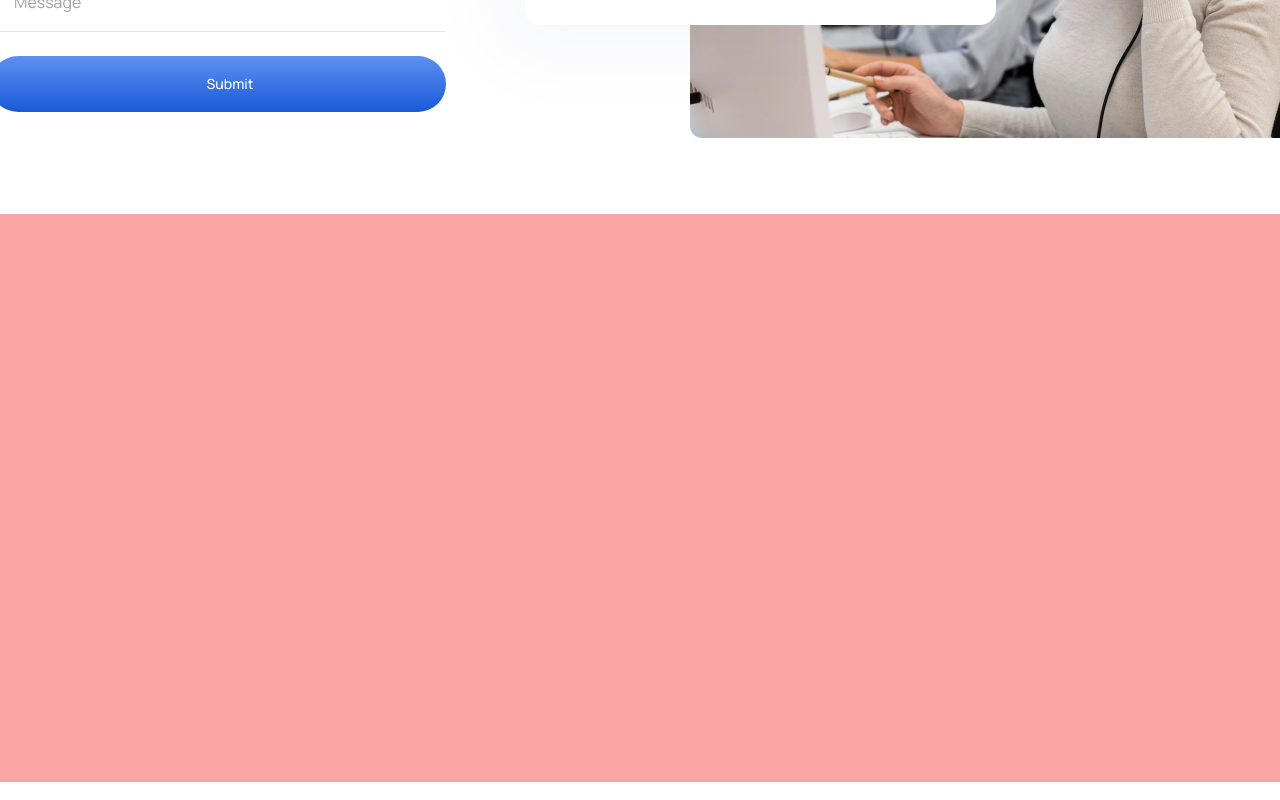
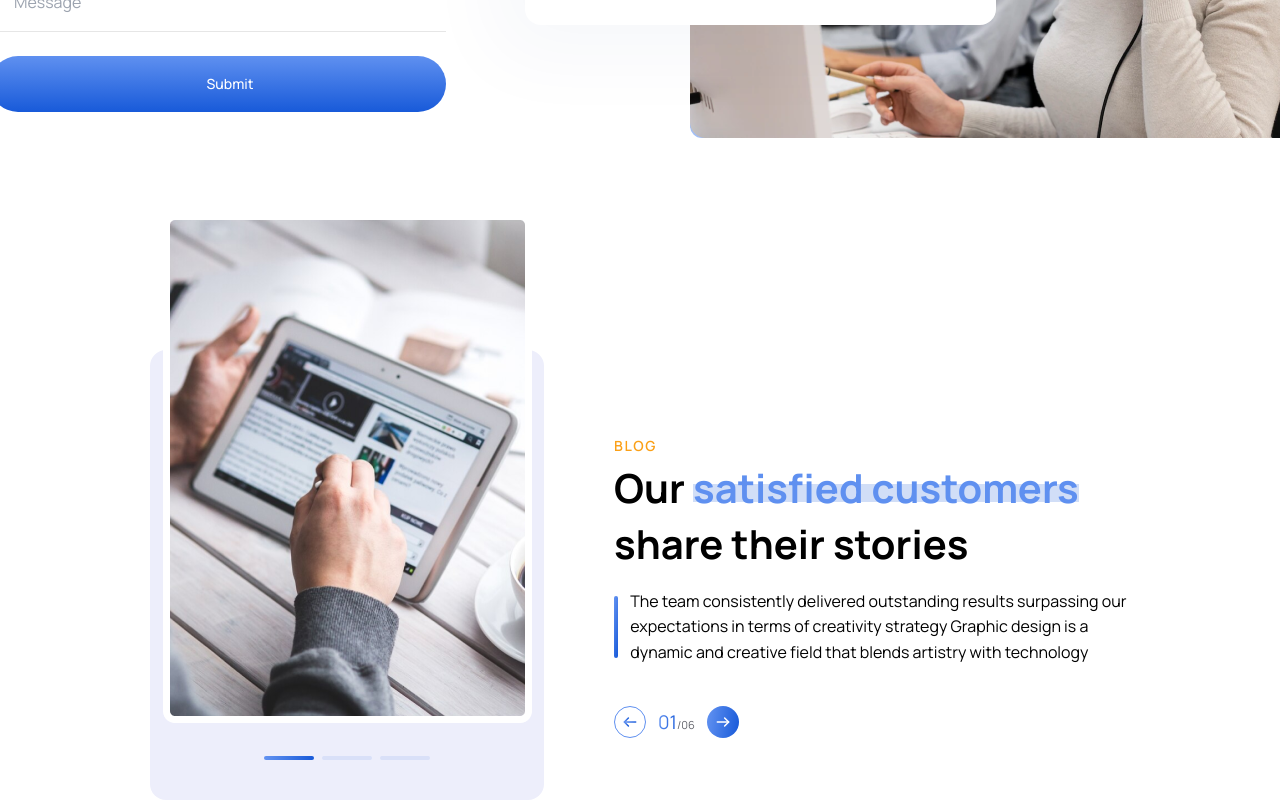
Before and after one commit to sakibsarkar/webWhiz-sakib, a Next.js app: page / in a window 1280 px wide. Shown: the part 3683-4483 px from the top of the page. Built offline with nearby package versions, Linux system fonts and the light colour scheme.

Commit message:
customer satisfiction section

```diff
--- a/src/components/sections/SatisfiedCustomer/SatisfiedCustomer.tsx
+++ b/src/components/sections/SatisfiedCustomer/SatisfiedCustomer.tsx
@@ -1,7 +1,44 @@
+import Image from "next/image";
+import { ArrowLeft } from "@/utils/icon/ArrowLeft";
+import { ArrowRight } from "@/utils/icon/ArrowRight";
+
 const SatisfiedCustomer = () => {
     return (
         <section className="mt-[76px]">
-            <div className="container spacing bg-red-300 min-h-[568px]">
+            <div className="container spacing min-h-[586px] flex items-end gap-[70px] justify-center">
+
+                <div className="w-[554px] h-[450px] bg-[#EDEEFB] rounded-[16px] center relative">
+
+                    <Image alt="satisfaction" src={"/images/Rectangle75.png"} height={510} width={369} className="absolute bottom-[77px]" />
+                    <div className="flex justify-center items-center gap-[8px] absolute bottom-[40px]">
+                        <div className="w-[50px] h-[4px] rounded-full  gradient"></div>
+                        <div className="w-[50px] h-[4px] rounded-full  bg-[#d9e0f8]"></div>
+                        <div className="w-[50px] h-[4px] rounded-full  bg-[#d9e0f8]"></div>
+                    </div>
+                </div>
+
+                <div className="min-h-[586px] max-[586px] flex items-end justify-end pb-[62px]">
+
+                    <div className="flex flex-col items-start justify-end gap-[40px]">
+                        <div className="flex flex-col items-start justify-start gap-[4px]">
+                            <p className="text-[#FBA017] text-[14px] font-[600] uppercase tracking-[1.68px]">Blog</p>
+                            <div className="flex flex-col items-start justify-between gap-[16px]">
+                                <h1 className="text-[40px] font-[700] leading-[140%] w-[516px]">Our <span className="highLight text-primary">satisfied customers</span>share their stories</h1>
+
+                                <p className="verticalHigh text-[16px] w-[516px] h-[78px] leading-[160%]">The team consistently delivered outstanding results surpassing our expectations in terms of creativity strategy Graphic design is a dynamic and creative field that blends artistry with technology</p>
+                            </div>
+
+                        </div>
+                        <div className="flex justify-end items-center gap-[12px]">
+                            <button className="w-[32px] h-[32px] center border-[1px] border-primary rounded-full"><ArrowLeft /></button>
+                            <p>
+                                <span className="txtGradient text-[18.9px]">01</span>
+                                <span className="text-[11.027px] text-paragraphColor">/06</span>
+                            </p>
+                            <button className="gradient w-[32px] h-[32px] center rounded-full"><ArrowRight /></button>
+                        </div>
+                    </div>
+                </div>
 
             </div>
         </section>
```
Also changed, not shown: public/images/Rectangle75.png (added).
